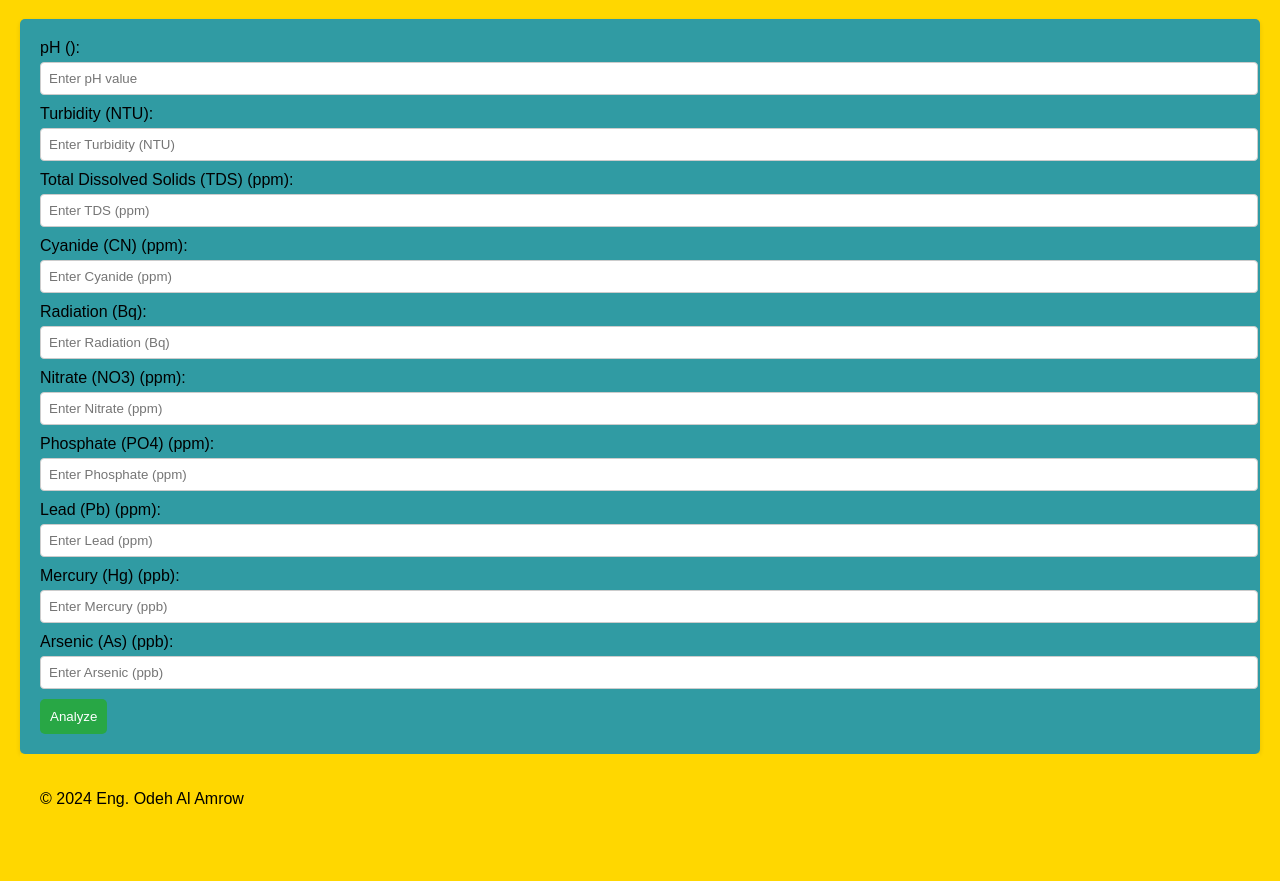
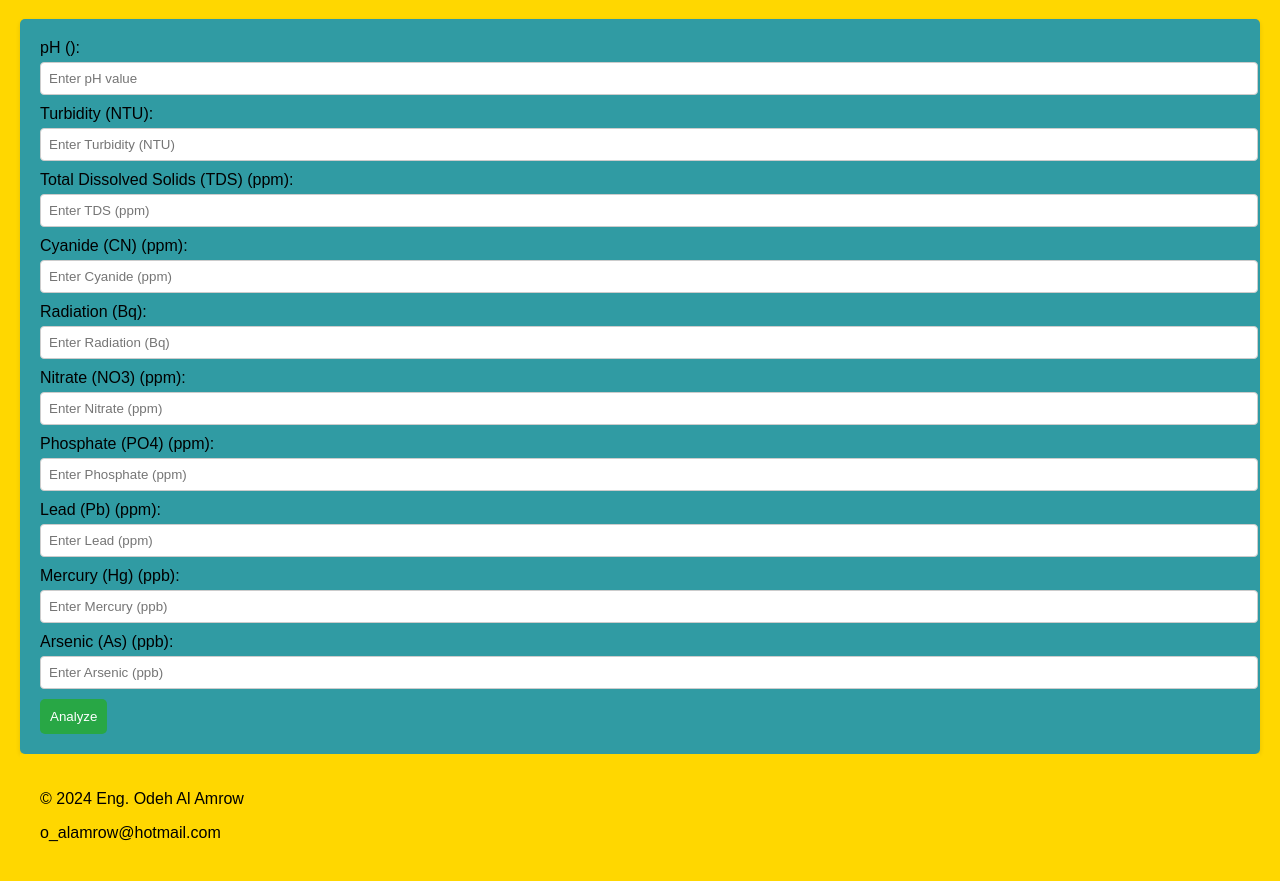
Before and after one commit to Alamrow/Global-Water-Quality, a plain HTML site: page index.html in a window 1280 px wide. Shown: the part 81-962 px from the top of the page. Drawn offline with Linux system fonts and the light colour scheme.

Commit message:
Update index.html

```diff
--- a/index.html
+++ b/index.html
@@ -82,7 +82,8 @@
         });
     </script>
     <footer>
-        <p> © 2024 Eng. Odeh Al Amrow    </p>
+        <p> © 2024 Eng. Odeh Al Amrow      </p>
+        <p> o_alamrow@hotmail.com     </p>
     </footer>
 </body>
 </html>
```
